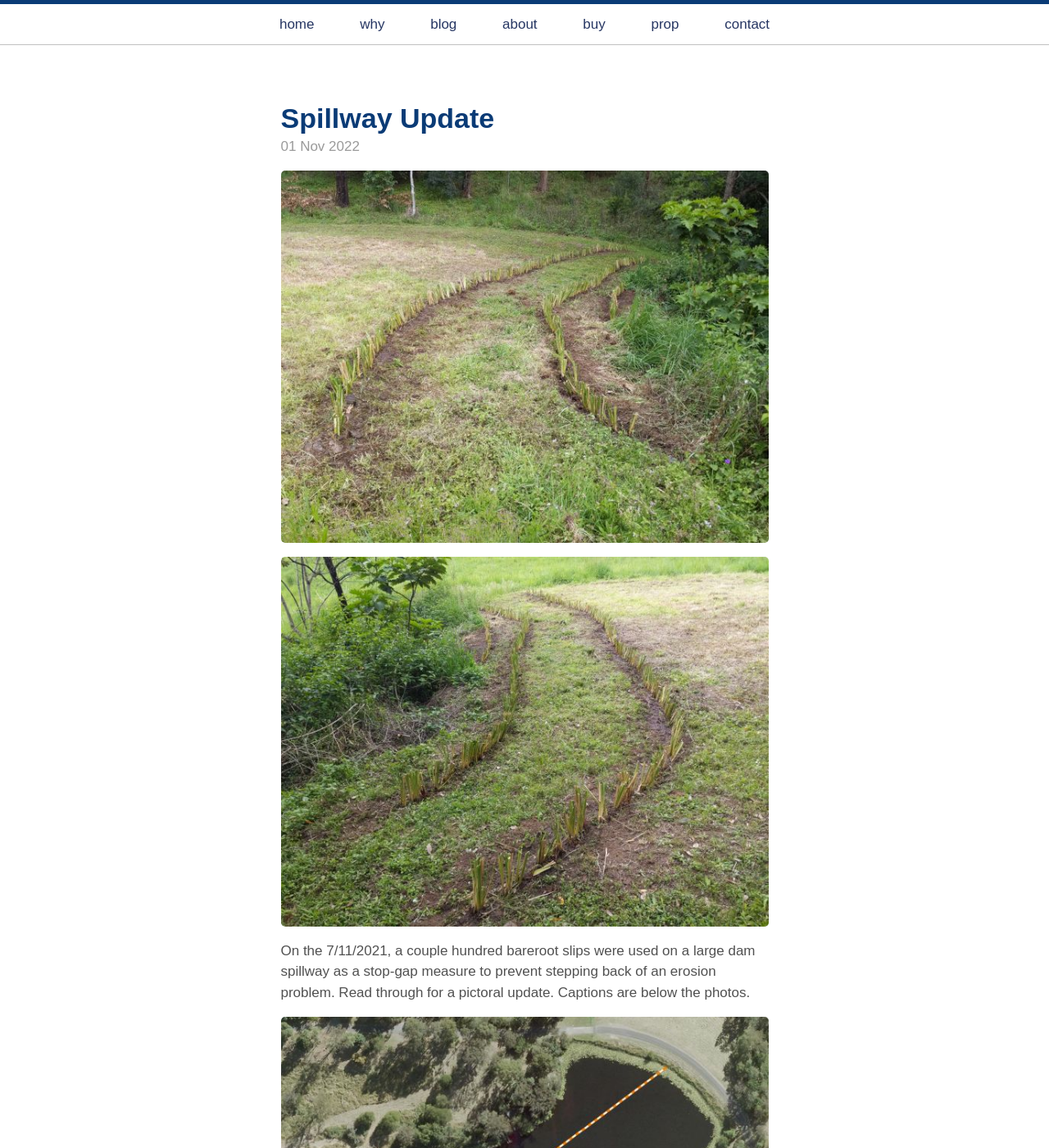
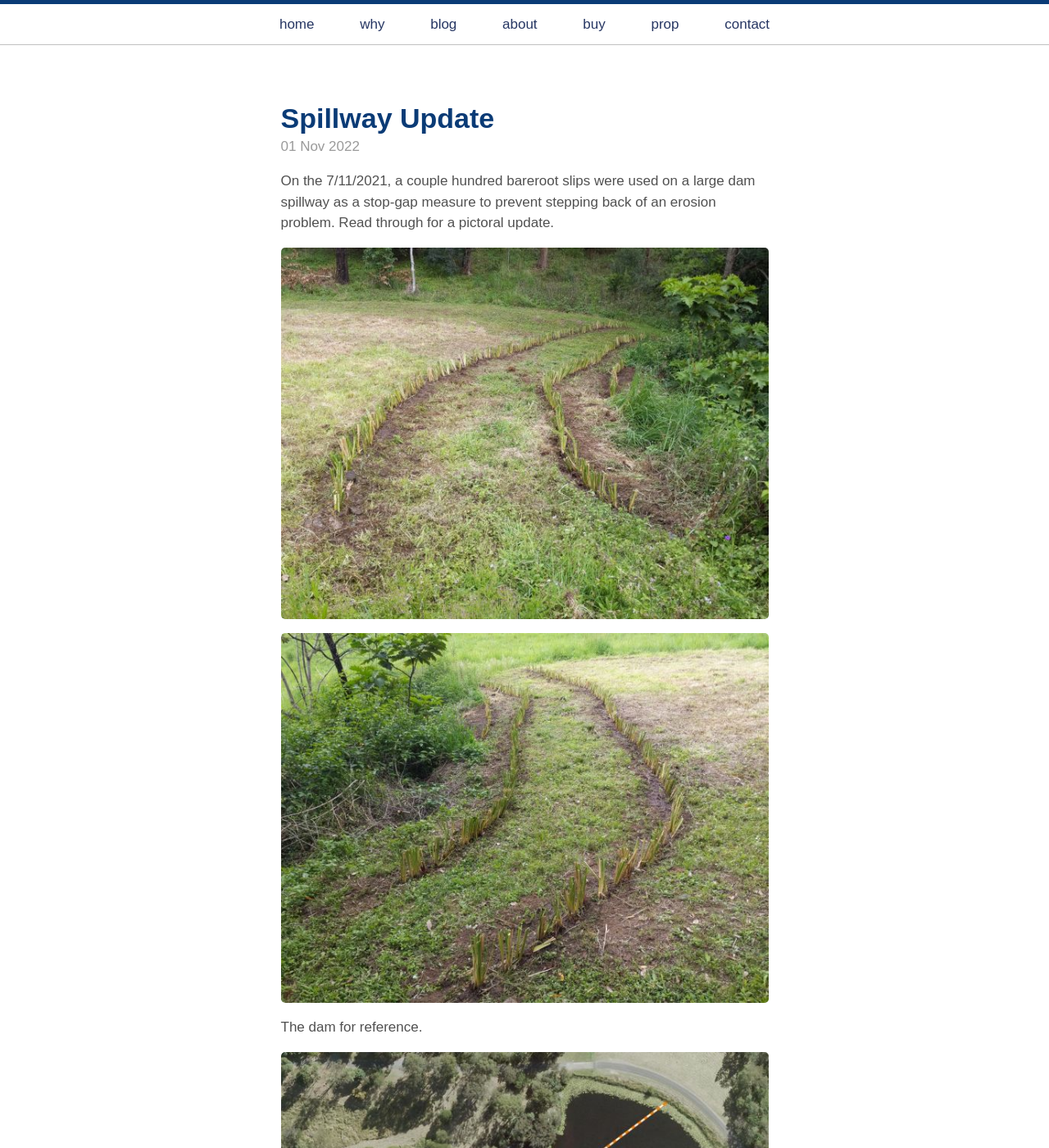
Before and after one commit to Tr33mo/tr33mo.github.io, a Jekyll site: the page built from blog/index.html, in a window 1280 px wide and 1400 px high. Shown: the whole window at 82% size. Built offline with Jekyll 4.4.1, drawn with Linux system fonts in a browser that asks for light colours; the list of posts is cut into pages by our own code; some of the changed lines change nothing that is shown.

Commit message:
Update 2022-11-01-spill.md

```diff
--- a/blog/_posts/2022-11-01-spill.md
+++ b/blog/_posts/2022-11-01-spill.md
@@ -3,37 +3,39 @@
 title: "Spillway Update"
 excerpt_separator: <!--more-->
 ---
+On the 7/11/2021, a couple hundred bareroot slips were used on a large dam spillway as a stop-gap measure to prevent stepping back of an erosion problem. Read through for a pictoral update.
+
 [![alt text](/assets/img/thumbs/spill.jpg "Spillway")](/assets/img/spill.jpg)
 
 [![alt text](/assets/img/thumbs/spill1.jpg "Spillway")](/assets/img/spill1.jpg)
 
-On the 7/11/2021, a couple hundred bareroot slips were used on a large dam spillway as a stop-gap measure to prevent stepping back of an erosion problem. Read through for a pictoral update. Captions are below the photos.
+The dam for reference.
 
 [![alt text](/assets/img/thumbs/dam.jpg "Spillway")](/assets/img/dam.jpg)
 
-The dam for reference.
+<!--more-->
 
-<!--more-->
+A photo of the February flood flow with long pasture grass visibly flattened over young hedge.
 
 [![alt text](/assets/img/thumbs/spill2.jpg "Spillway")](/assets/img/spill2.jpg)
 
-A photo of the February flood flow with long pasture grass visibly flattened over young hedge.
+Come 7/07/22, unfortunately, a lack of promised maintenance of pasture grass directly beside the young Vetiver planting caused shading and then after a record wet season, the longer grass was pushed over the Vetiver, covering them and then catching silt and other debris. Maintenance of surrounding weeds is critical to allow the Vetiver to grow in the initial stages.
 
 [![alt text](/assets/img/thumbs/spill4.jpg "Spillway")](/assets/img/spill4.jpg)
 
-Come 7/07/22, unfortunately, a lack of promised maintenance of pasture grass directly beside the young Vetiver planting caused shading and then after a record wet season, the longer grass was pushed over the Vetiver, covering them and then catching silt and other debris. Maintenance of surrounding weeds is critical to allow the Vetiver to grow in the initial stages.
+Once the problem was discovered, the long vegetation and mud was removed from the young Vetiver to expose it to the sun. One or two Vetiver slips were possibly killed by this swamping event. Plants that were swamped are noticeably smaller than ones that weren't, causing the hedge to not be homogenous in size.
 
 [![alt text](/assets/img/thumbs/spill3.jpg "Spillway")](/assets/img/spill3.jpg)
 
 [![alt text](/assets/img/thumbs/spill5.jpg "Spillway")](/assets/img/spill5.jpg)
 
-Once the problem was discovered, the long vegetation and mud was removed from the young Vetiver to expose it to the sun. One or two Vetiver slips were possibly killed by this swamping event. Plants that were swamped are noticeably smaller than ones that weren't, causing the hedge to not be homogenous in size.
+On 26/08/22 as the weather began to warm, I returned to check the progress of the hedge and trim it in preparation for the growing season. This involved some tweaking of mud and debris as the spillway was still actively flowing. The surrounding pasture was cut with a brushcutter and some handweeding of herbs and other grasses where appropriate.
 
 [![alt text](/assets/img/thumbs/spill6.jpg "Spillway")](/assets/img/spill6.jpg)
 
 [![alt text](/assets/img/thumbs/spill7.jpg "Spillway")](/assets/img/spill7.jpg)
 
-On 26/08/22 as the weather began to warm, I returned to check the progress of the hedge and trim it in preparation for the growing season. This involved some tweaking of mud and debris as the spillway was still actively flowing. The surrounding pasture was cut with a brushcutter and some handweeding of herbs and other grasses where appropriate.
+On 31/10/22, I stopped in to check growth. After the record flooding and nutrient inflows into dam, an Azolla Water Fern flush had occurred and then subsequently been washed out after another downpour over the wet catchment. This has caught, in places, over 22cm in depth of a  mulch layer of mostly Azolla and other aquatic plants.
 
 [![alt text](/assets/img/thumbs/spill8.jpg "Spillway")](/assets/img/spill8.jpg)
 
@@ -43,12 +45,10 @@
 
 [![alt text](/assets/img/thumbs/spill11.jpg "Spillway")](/assets/img/spill11.jpg)
 
-On 31/10/22, I stopped in to check growth. After the record flooding and nutrient inflows into dam, an Azolla Water Fern flush had occurred and then subsequently been flushed out after another downpour over the wet catchment. This has caught, in places, over 22cm in depth of a  mulch layer of mostly Azolla and other aquatic plants.
+As the flow of water has been non-stop since November of last year, there are still areas struggling to stand up and a couple of gaps will probably not close due to the initial lack of maintenance.
 
 [![alt text](/assets/img/thumbs/spill12.jpg "Spillway")](/assets/img/spill12.jpg)
 
 [![alt text](/assets/img/thumbs/spill13.jpg "Spillway")](/assets/img/spill13.jpg)
 
-As the flow of water has been non-stop since November of last year, there are still areas struggling to stand up and a couple of gaps will probably not close due to the initial lack of maintenance.
-
 All in all, for a one year old, poorly maintained hedge to resist record floodings from a massive dam catchment and still catch significant amounts of debris is a clear example of the versatitily of Vetiver hedges for silt and erosion control. No other native or exotic plant could do what has been done here.
```
